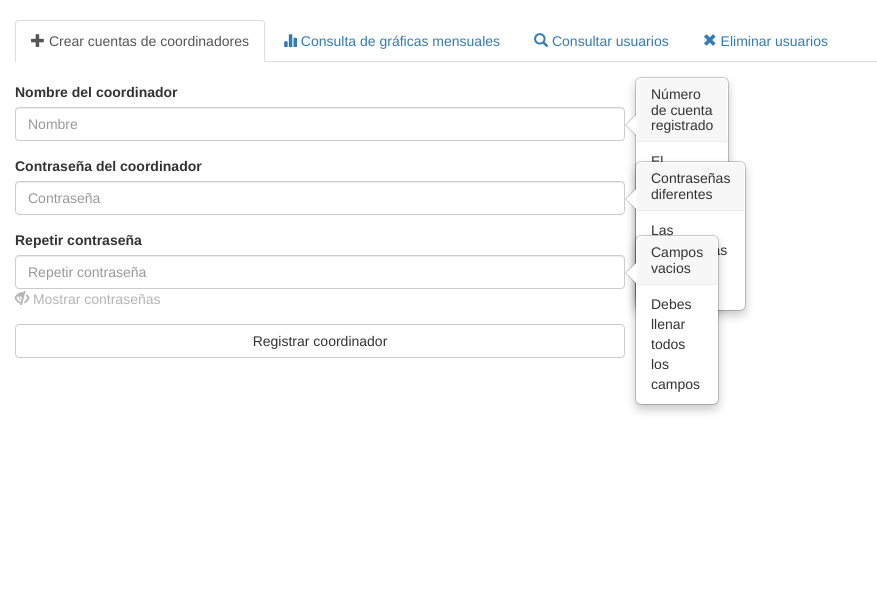
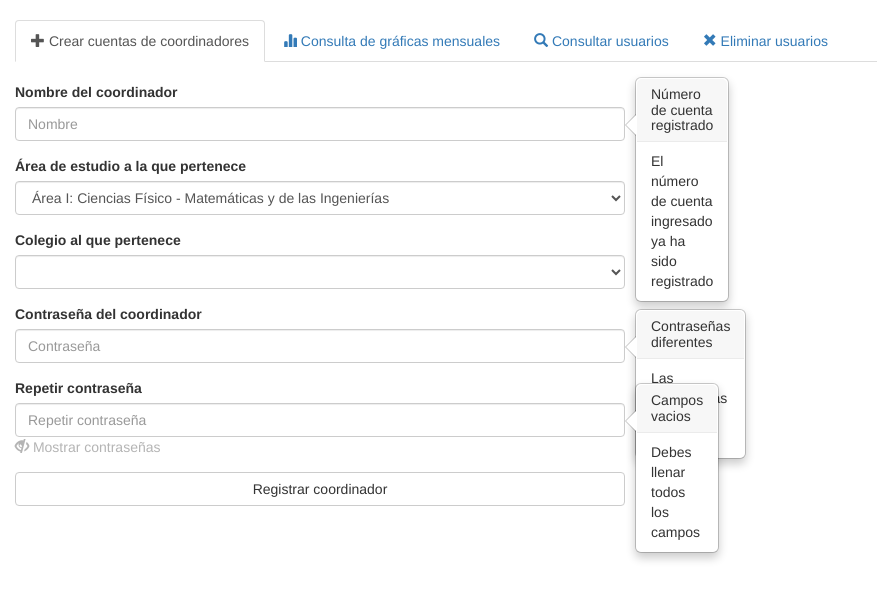
Before and after one commit to AdrianGP04/PREPArados, a PHP site: page /perfil/administrador.php in a window 1280 px wide. Shown: the part 159-759 px from the top of the page, without its empty margins (0-877 px from the left). Run offline with PHP 8.4, Linux system fonts and the light colour scheme; a user stored in the database is signed in; lists and menus that the app fills with data are empty.

Commit message:
Agreado formulario de registro de coordinadores

```diff
--- a/js/administrador.js
+++ b/js/administrador.js
@@ -5,7 +5,16 @@ $(document).ready(function(){
     $(".help").mouseout(function(){
         $(".password").attr("type", "password");
     });
-
+    $("#areaCoord").mouseup(function(){
+        $(".col").remove();
+        $.post("../programs/obtener_colegios.php",
+        {
+            area: $(this).val()
+        },
+        function(data){
+            $("#colegioCoord").append(data);
+        });
+    });
     $("#coordRegister").popover({title: "Número de cuenta registrado", content: "El número de cuenta ingresado ya ha sido registrado", placement: "right"});
     $("#passwordCoordRegister").popover({title: "Contraseñas diferentes", content: "Las contraseñas deben ser iguales", placement: "right"});
     $("#passwordCoordRegister2").popover({title: "Campos vacios", content: "Debes llenar todos los campos", placement: "right"});
--- a/perfil/administrador.php
+++ b/perfil/administrador.php
@@ -73,8 +73,22 @@
 								<input id="coordRegister" data-trigger="focus" name="userRegister" type="text" class="form-control" placeholder="Nombre">
 							</div>
 							<div class="form-group">
+								<label for="areaCoord"> Área de estudio a la que pertenece </label>
+								<select id="areaCoord" class="form-control">
+									<option value="1"> Área I: Ciencias Físico - Matemáticas y de las Ingenierías </option>
+									<option value="2"> Área II: Ciencias Biológicas y de la Salud </option>
+									<option value="3"> Área III: Ciencias Sociales </option>
+									<option value="4"> Área IV: Humanidades y Artes </option>
+								</select>
+							</div>
+							<div class="form-group">
+								<label for="colegioCoord"> Colegio al que pertenece </label>
+								<select id="colegioCoord" class="form-control">
+								</select>
+							</div>
+							<div class="form-group">
 								<label for="passwordCoordRegister"> Contraseña del coordinador </label>
-								<input id="passwordCoordRegister" data-trigger="focus" ="passwordRegister" type="password" class="form-control password" placeholder="Contraseña">
+								<input id="passwordCoordRegister" data-trigger="focus" type="password" class="form-control password" placeholder="Contraseña">
 							</div>
 							<div class="form-group">
 								<label for="passwordCoordRegister2"> Repetir contraseña </label>
```
Also changed, not shown: programs/obtener_colegios.php (added, +11 -0 lines).
